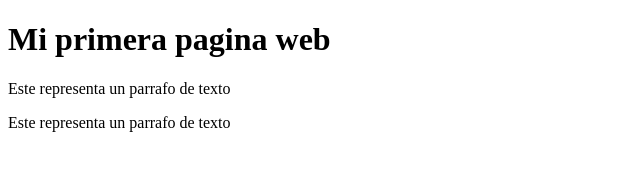
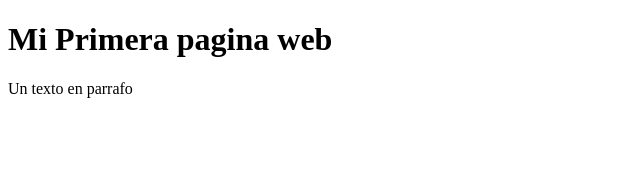
Before and after one commit to AlanOlveraAguilera/frontend-ai-1, a plain HTML site: page clase-29-10-2024/mi-primer-html.html in a window 1280 px wide. Shown: the whole page, without its empty margins (0-640 px from the left). Drawn offline with Linux system fonts and the light colour scheme.

```diff
--- a/clase-29-10-2024/mi-primer-html.html
+++ b/clase-29-10-2024/mi-primer-html.html
@@ -17,8 +17,7 @@ Informacion que el navegador usa pero los usuarios no ven direcatamente.
     <title>Document</title>
 </head>
 <body>
-<h1>Mi primera pagina web</h1>
-<p>Este representa un parrafo de texto</p>
-<p>Este representa un parrafo de texto</p>
+<h1>Mi Primera pagina web</h1>
+<p>Un texto en parrafo</p>
 </body>
 </html>
```
Also changed, not shown: clase-31-10-2024/main.html (+13 -0 lines).
